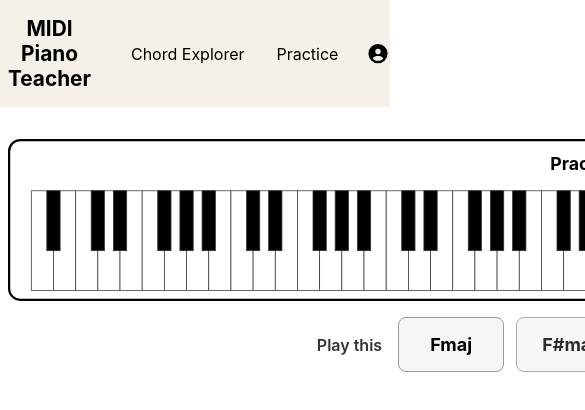
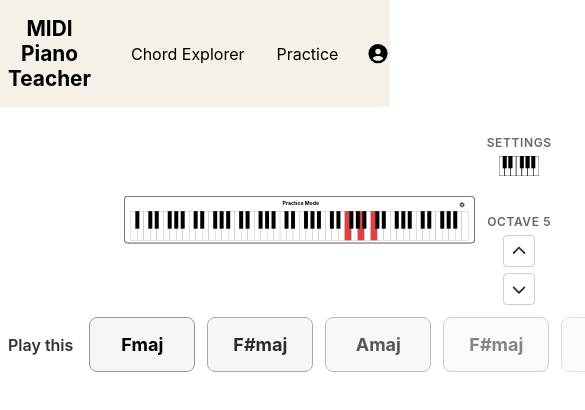
Before and after one commit to mjosephs1/midi-piano-teacher-web, a React (Create React App) app: page /practice-chords/practice in a window 390 px wide. Shown: the top 410 px of the page, 585 px wide, since content can reach past the window. Built offline with nearby package versions, Linux system fonts and the light colour scheme.

Commit message:
Scale the Virtual Piano according to the screen width to prevent redering too large on small/mobile screens

```diff
--- a/src/midi/VirtualPiano.tsx
+++ b/src/midi/VirtualPiano.tsx
@@ -1,4 +1,4 @@
-import { useState } from 'react';
+import { useState, useEffect } from 'react';
 import { FontAwesomeIcon } from '@fortawesome/react-fontawesome';
 import { faGear } from '@fortawesome/free-solid-svg-icons';
 import { getWhiteKeysFromTotalKeys, KEYBOARD_OFFSETS, KEYBOARD_SIZES, Settings } from '../pages/Settings';
@@ -31,6 +31,13 @@ export function VirtualPiano({
   onShowNotesChange,
 }: VirtualPianoProps = {}) {
     const [settingsOpen, setSettingsOpen] = useState(false);
+    const [screenWidth, setScreenWidth] = useState(window.innerWidth);
+
+    useEffect(() => {
+      const handleResize = () => setScreenWidth(window.innerWidth);
+      window.addEventListener('resize', handleResize);
+      return () => window.removeEventListener('resize', handleResize);
+    }, []);
 
     const numWhiteKeys = getWhiteKeysFromTotalKeys(numKeys);
     const offset = KEYBOARD_OFFSETS[numKeys] ?? 21;
@@ -43,7 +50,7 @@ export function VirtualPiano({
     const startWhiteKeyIndex = semitoneToWhiteKeyIndex[startPitchClass] ?? 0;
 
     // Scalable Interactive Piano
-    const scaleFactor = 30;
+    const scaleFactor = 50;
     const whiteKeyWidth = scaleFactor;
     const whiteKeyHeight = whiteKeyWidth * 4.5;
     const blackKeyWidth = whiteKeyWidth * 0.6;
@@ -60,7 +67,8 @@ export function VirtualPiano({
     const widthToHeighRatio = keyboardWidth/keyboardHeight;
     const heightConstrainedHeight = Math.min(keyboardHeight, maxHeight); // The Virtual Piano height can not exceed 200px
     const heightConstrainedWidth = heightConstrainedHeight * widthToHeighRatio;
-    const widthConstratinedWidth = Math.min(keyboardWidth, maxWidth); // The Virtual Piano width can not exceed 1000px
+    const effectiveMaxWidth = Math.min(maxWidth, screenWidth*0.9);
+    const widthConstratinedWidth = Math.min(keyboardWidth, effectiveMaxWidth); // The Virtual Piano width can not exceed 1000px
     const widthConstratinedHeight = widthConstratinedWidth * (1/widthToHeighRatio);
 
     const headerFontSize = scaleFactor*0.8;
```
